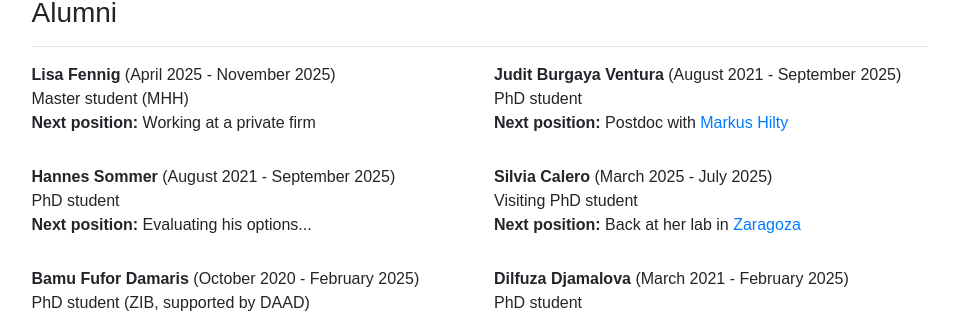
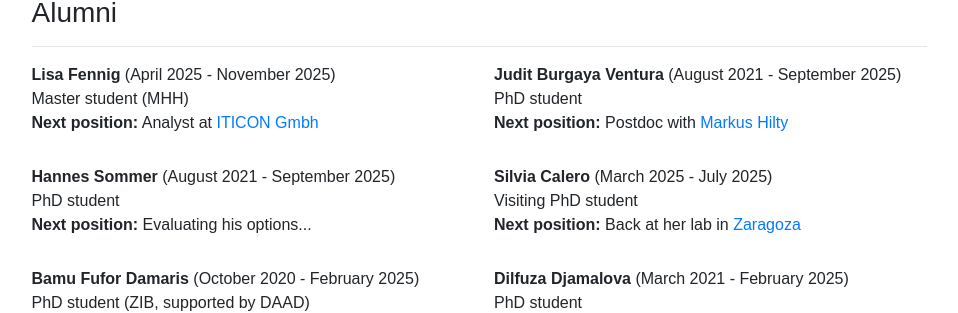
Before and after one commit to microbial-pangenomes-lab/microbial-pangenomes-lab.github.io, a Jekyll site: the page built from members/index.html, in a window 1280 px wide and 900 px high, scrolled down 415 px. Shown: the part 146-459 px from the top of the window, without its empty margins (161-1119 px from the left). Built offline with Jekyll 4.4.1, drawn with Linux system fonts in a browser that asks for light colours; nearby versions of some CDN libraries; comment, search, counter and statistics services are not loaded.

Commit message:
Update Lisa's next position

```diff
--- a/_data/alumni.yml
+++ b/_data/alumni.yml
@@ -8,7 +8,7 @@
   position: Master student (MHH)
   startdate: April 2025
   enddate: November 2025
-  current: Working at a private firm
+  current: Analyst at <a href="https://iticon.de/">ITICON Gmbh</a>
 
 - name: Judit Burgaya Ventura
   position: PhD student
```
